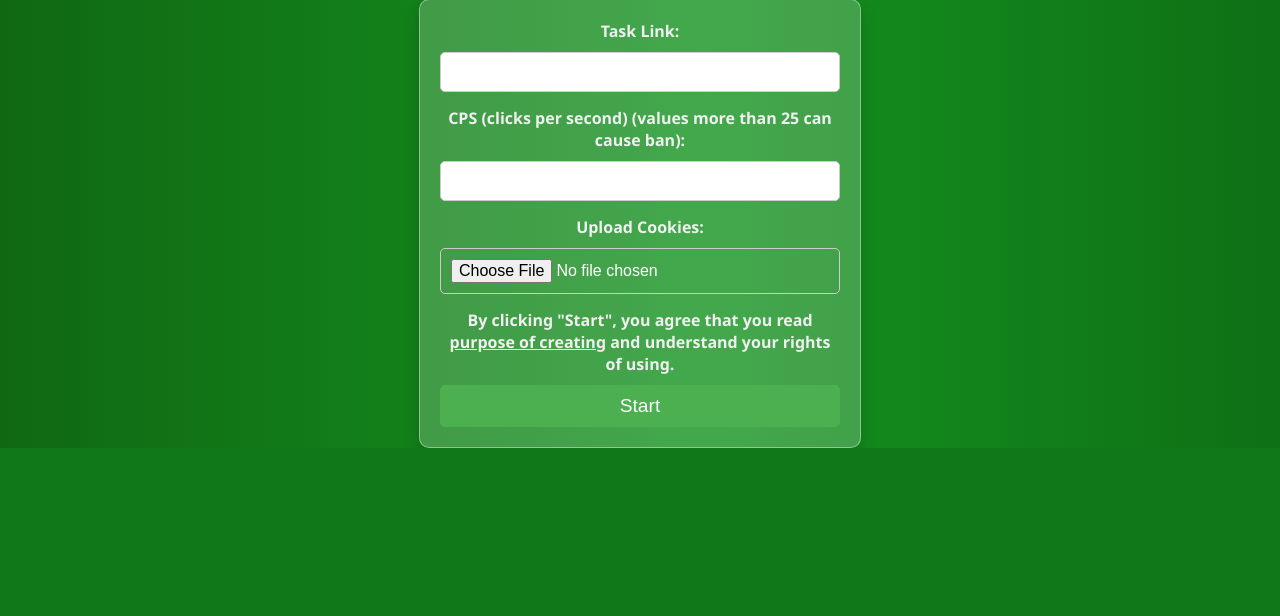
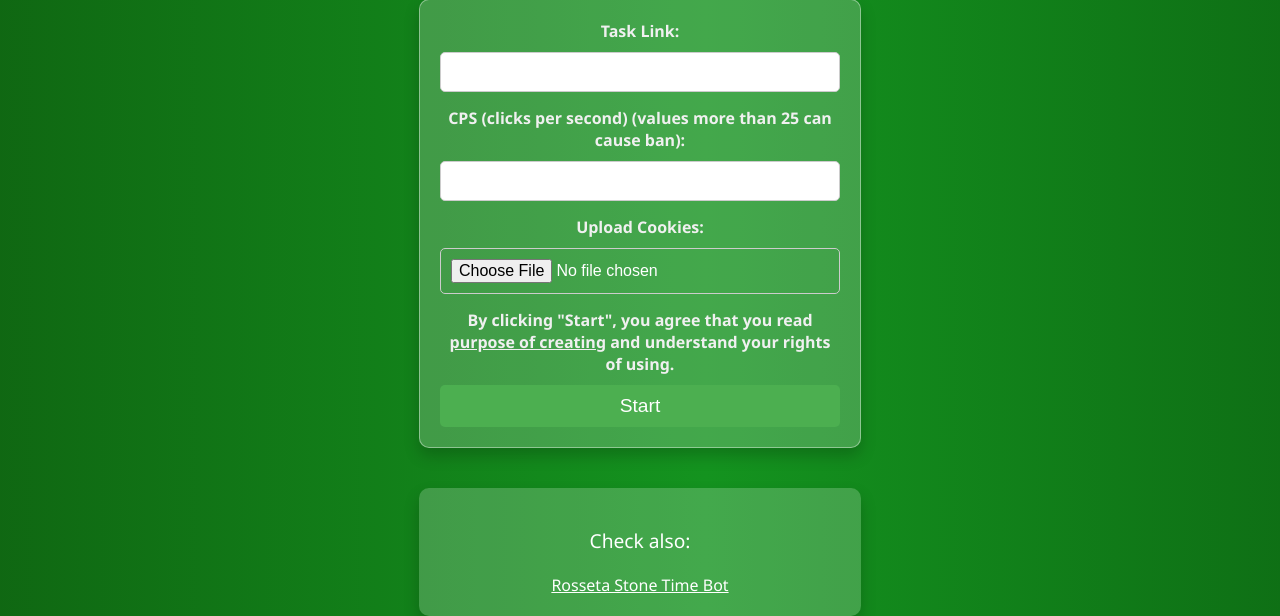
Before and after one commit to slavik2011/tc-server, a Flask app: page / in a window 1280 px wide. Shown: the part 550-1166 px from the top of the page. Before the commit the page ends 998 px from the top, so only its background shows below. Run offline with Flask 3, Linux system fonts and the light colour scheme; parts of the project's set-up code (start-up, migrations or seed data) failed here and were passed over; some libraries are stand-ins or nearby versions.

Commit message:
Update index.html

```diff
--- a/templates/index.html
+++ b/templates/index.html
@@ -188,6 +188,13 @@
 
             <button type="submit">Start</button>
         </form>
+
+        <div class="mgr"></div>
+
+        <div class="info-box">
+            <p>Check also: </p>
+            <a href="/rs" target="_blank" style="color: inherit; text-decoration: underline;">Rosseta Stone Time Bot</a>
+        </div>
     </div>
 
     <script>
```
